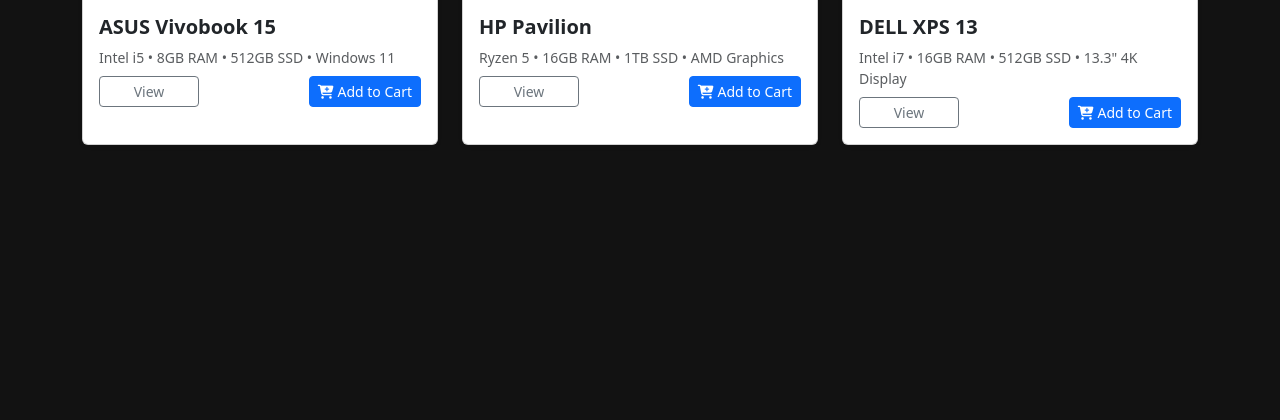
After one commit to monish2403/Suriya_Infotech, a Django app: template suriya_infotech/templates/laptop.html in a window 1280 px wide. The commit adds this page. Shown: the part 335-755 px from the top of the page. Run offline with Django 5.2, Linux system fonts and the light colour scheme; the template is opened without the code that fills it, so the values that code supplies are empty.

Commit message:
Finished Laptop Module

```diff
--- a/suriya_infotech/static/css/base.css
+++ b/suriya_infotech/static/css/base.css
@@ -114,11 +114,12 @@
     color: #1c1c1e !important;
     font-size: 15px !important;
     font-weight: 600;
+    font-family: var(--secondary-font);
 }
 
 .nav-search:focus{
-    border: 1px solid #00bcd4 !important;
-    box-shadow: 0 0 5px #00bcd4 !important;
+    border: 1px solid #daa520 !important;
+    box-shadow: 0 0 5px #daa520 !important;
 }
 
 .search-btn{
--- /dev/null
+++ b/suriya_infotech/static/css/laptop.css
@@ -0,0 +1,31 @@
+body{
+    background: #121212 !important;
+}
+
+.laptop-card img {
+    height: 220px;
+    object-fit: cover;
+    border-top-left-radius: 8px;
+    border-top-right-radius: 8px;
+  }
+
+  .laptop-card .card-body {
+    padding: 16px;
+  }
+
+  .laptop-card .btn {
+    min-width: 100px;
+  }
+
+
+  .lap-btn{
+    color: #121212;
+    background: #daa520;
+    font-size: 18px;
+    font-weight: 700;
+  }
+
+  .lap-btn:hover{
+    background: #121212;
+    color: #daa520;
+  }
--- /dev/null
+++ b/suriya_infotech/templates/laptop.html
@@ -0,0 +1,85 @@
+<!DOCTYPE html>
+<html lang="en">
+<head>
+    <meta charset="UTF-8">
+    <meta name="viewport" content="width=\, initial-scale=1.0">
+    <title>Document</title>
+
+    <!-- Font Awesome CDN -->
+    <link rel="stylesheet" href="https://cdnjs.cloudflare.com/ajax/libs/font-awesome/6.7.0/css/all.min.css" integrity="sha512-9xKTRVabjVeZmc+GUW8GgSmcREDunMM+Dt/GrzchfN8tkwHizc5RP4Ok/MXFFy5rIjJjzhndFScTceq5e6GvVQ==" crossorigin="anonymous" referrerpolicy="no-referrer" />
+
+    <!-- Bootstrap CSS -->
+    <link href="https://cdn.jsdelivr.net/npm/bootstrap@5.3.5/dist/css/bootstrap.min.css" rel="stylesheet" integrity="sha384-SgOJa3DmI69IUzQ2PVdRZhwQ+dy64/BUtbMJw1MZ8t5HZApcHrRKUc4W0kG879m7" crossorigin="anonymous">
+
+    <link rel="stylesheet" href="../static/css/laptop.css">
+</head>
+<body>
+<section class="laptop-section py-5">
+    <div class="container">
+
+      <!-- 🔘 Brand Buttons -->
+      <div class="mb-4 text-center">
+        <button class="btn me-2 lap-btn">ASUS</button>
+        <button class="btn me-2 lap-btn">HP</button>
+        <button class="btn me-2 lap-btn">DELL</button>
+        <button class="btn me-2 lap-btn">LENOVO</button>
+        <button class="btn me-2 lap-btn">ACER</button>
+        <button class="btn me-2 lap-btn">SAMSUNG</button>
+        <button class="btn lap-btn">APPLE</button>
+      </div>
+
+      <!-- 🖥️ Laptop Cards -->
+      <div class="row g-4">
+
+        <!-- Card 1 -->
+        <div class="col-md-4">
+          <div class="card h-100 laptop-card shadow-sm">
+            <img src="https://source.unsplash.com/600x400/?laptop,asus" class="card-img-top" alt="ASUS Laptop">
+            <div class="card-body">
+              <h5 class="fw-bold">ASUS Vivobook 15</h5>
+              <p class="text-muted small mb-2">Intel i5 • 8GB RAM • 512GB SSD • Windows 11</p>
+              <div class="d-flex justify-content-between">
+                <a href="#" class="btn btn-sm btn-outline-secondary">View</a>
+                <a href="#" class="btn btn-sm btn-primary"><i class="fas fa-cart-plus me-1"></i>Add to Cart</a>
+              </div>
+            </div>
+          </div>
+        </div>
+
+        <!-- Card 2 -->
+        <div class="col-md-4">
+          <div class="card h-100 laptop-card shadow-sm">
+            <img src="https://source.unsplash.com/600x400/?laptop,hp" class="card-img-top" alt="HP Laptop">
+            <div class="card-body">
+              <h5 class="fw-bold">HP Pavilion</h5>
+              <p class="text-muted small mb-2">Ryzen 5 • 16GB RAM • 1TB SSD • AMD Graphics</p>
+              <div class="d-flex justify-content-between">
+                <a href="#" class="btn btn-sm btn-outline-secondary">View</a>
+                <a href="#" class="btn btn-sm btn-primary"><i class="fas fa-cart-plus me-1"></i>Add to Cart</a>
+              </div>
+            </div>
+          </div>
+        </div>
+
+        <!-- Card 3 -->
+        <div class="col-md-4">
+          <div class="card h-100 laptop-card shadow-sm">
+            <img src="https://source.unsplash.com/600x400/?laptop,dell" class="card-img-top" alt="DELL Laptop">
+            <div class="card-body">
+              <h5 class="fw-bold">DELL XPS 13</h5>
+              <p class="text-muted small mb-2">Intel i7 • 16GB RAM • 512GB SSD • 13.3" 4K Display</p>
+              <div class="d-flex justify-content-between">
+                <a href="#" class="btn btn-sm btn-outline-secondary">View</a>
+                <a href="#" class="btn btn-sm btn-primary"><i class="fas fa-cart-plus me-1"></i>Add to Cart</a>
+              </div>
+            </div>
+          </div>
+        </div>
+
+        <!-- More cards can be added here -->
+
+      </div>
+    </div>
+  </section>
+</body>
+</html>
```
Also changed, not shown: db.sqlite3.
